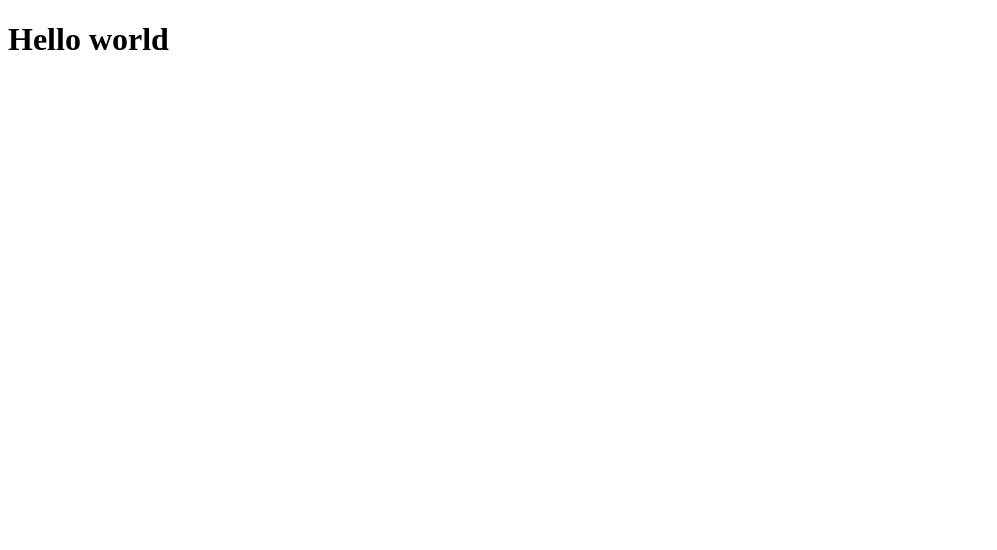
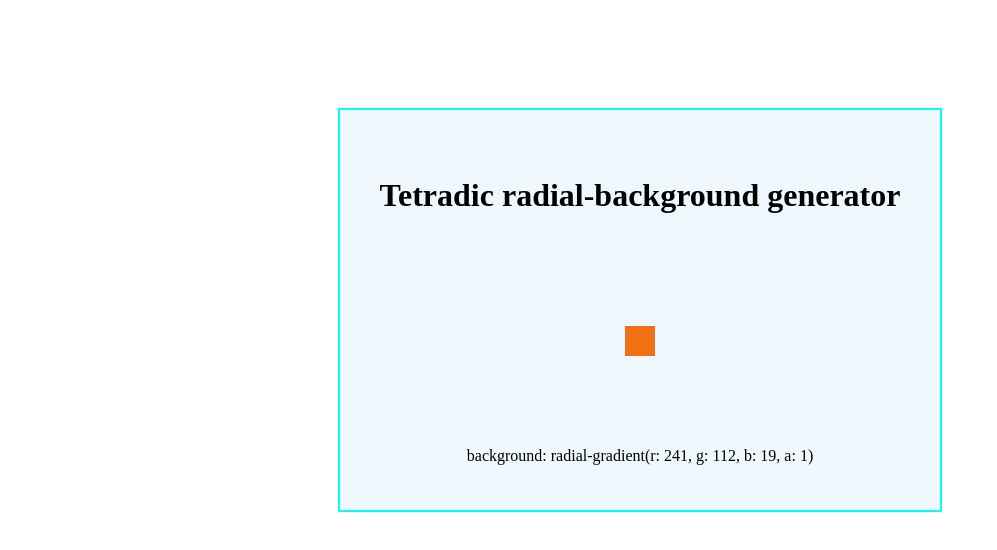
Before and after one commit to LeuIonOfficial/our-team-js, a React (Vite) app in the folder 01-color-picker/color-picker/: page / in a window 1280 px wide. Shown: the top 550 px of the page, without its empty margins (0-997 px from the left). Built offline with nearby package versions, Linux system fonts and the light colour scheme.

Commit message:
added color-picker component

```diff
--- a/01-color-picker/color-picker/package.json
+++ b/01-color-picker/color-picker/package.json
@@ -11,10 +11,12 @@
   },
   "dependencies": {
     "react": "^18.2.0",
+    "react-color": "^2.19.3",
     "react-dom": "^18.2.0"
   },
   "devDependencies": {
     "@types/react": "^18.0.37",
+    "@types/react-color": "^3.0.6",
     "@types/react-dom": "^18.0.11",
     "@typescript-eslint/eslint-plugin": "^5.59.0",
     "@typescript-eslint/parser": "^5.59.0",
--- a/01-color-picker/color-picker/src/App.css
+++ b/01-color-picker/color-picker/src/App.css
@@ -0,0 +1,31 @@
+.background__style {
+    margin: 0;
+    padding: 0;
+    display: flex;
+    justify-content: center;
+    max-width: 100%;
+    height: 600px;
+    align-content: center;
+}
+
+.card__style {
+    margin: 100px 0 auto;
+    display: flex;
+    justify-content: space-around;
+    flex-direction: column;
+    background-color: aliceblue;
+    width: 600px;
+    height: 400px;
+    position: relative;
+    /*top: 50%;*/
+    /*left: 50%;*/
+    /*transform: translate(-50%, -50%);*/
+    align-items: center;
+    border: 2px solid aqua;
+
+}
+
+.color__picker {
+    position: absolute;
+
+}
--- a/01-color-picker/color-picker/src/App.tsx
+++ b/01-color-picker/color-picker/src/App.tsx
@@ -1,9 +1,47 @@
 import './App.css'
+import ColorPicker from "./components/ColorPicker.tsx";
+import {useState} from "react";
 
 function App() {
 
+  const [data, setData] = useState({
+    r: "241",
+    g: "112",
+    b: "19",
+    a: "1"
+  })
+  const [state, setState] = useState(false);
+
+
+
+  const sendData = (data: {r: string, g: string, b: string, a: string}) => {
+    setData(data)
+  }
+
+
   return (
-    <><h1>Hello world</h1></>
+      <div
+          className='background__style'
+          style={{background: `angular-gradient(to top left)`}}
+      >
+        <div className='card__style'>
+              <h1>Tetradic radial-background generator</h1>
+              <div>
+                <div
+                    onClick={() => setState(!state)}
+                    style={{
+                      width: 30,
+                      height: 30,
+                      backgroundColor: `rgba(${data.r}, ${data.g}, ${data.b}, ${data.a})`
+                    }}
+                ></div>
+                {state && <ColorPicker sendData={sendData} className='color__picker' />}
+              </div>
+                <span>background: radial-gradient({`r: ${data.r}, g: ${data.g}, b: ${data.b}, a: ${data.a}`})</span>
+
+
+        </div>
+      </div>
   )
 }
 
--- /dev/null
+++ b/01-color-picker/color-picker/src/components/ColorPicker.tsx
@@ -0,0 +1,32 @@
+import { SketchPicker } from 'react-color';
+import { useState } from "react";
+
+function ColorPicker(props: any) {
+    const [sketchPickerColor, setSketchPickerColor] = useState({
+        r: "241",
+        g: "112",
+        b: "19",
+        a: "1",
+    });
+
+    const sendData = () => {
+        props.sendData(sketchPickerColor)
+    }
+
+    return (
+        <div>
+            <div>
+                {/* Sketch Picker from react-color and handling color on onChange event */}
+                <SketchPicker
+                    onChange={(color: any) => {
+                        setSketchPickerColor(color.rgb);
+                    }}
+                    onChangeComplete={sendData}
+                    color={sketchPickerColor}
+                />
+            </div>
+        </div>
+    );
+}
+
+export default ColorPicker;
```
Also changed, not shown: 1 other file (tests, documents, lock files or other folders).
